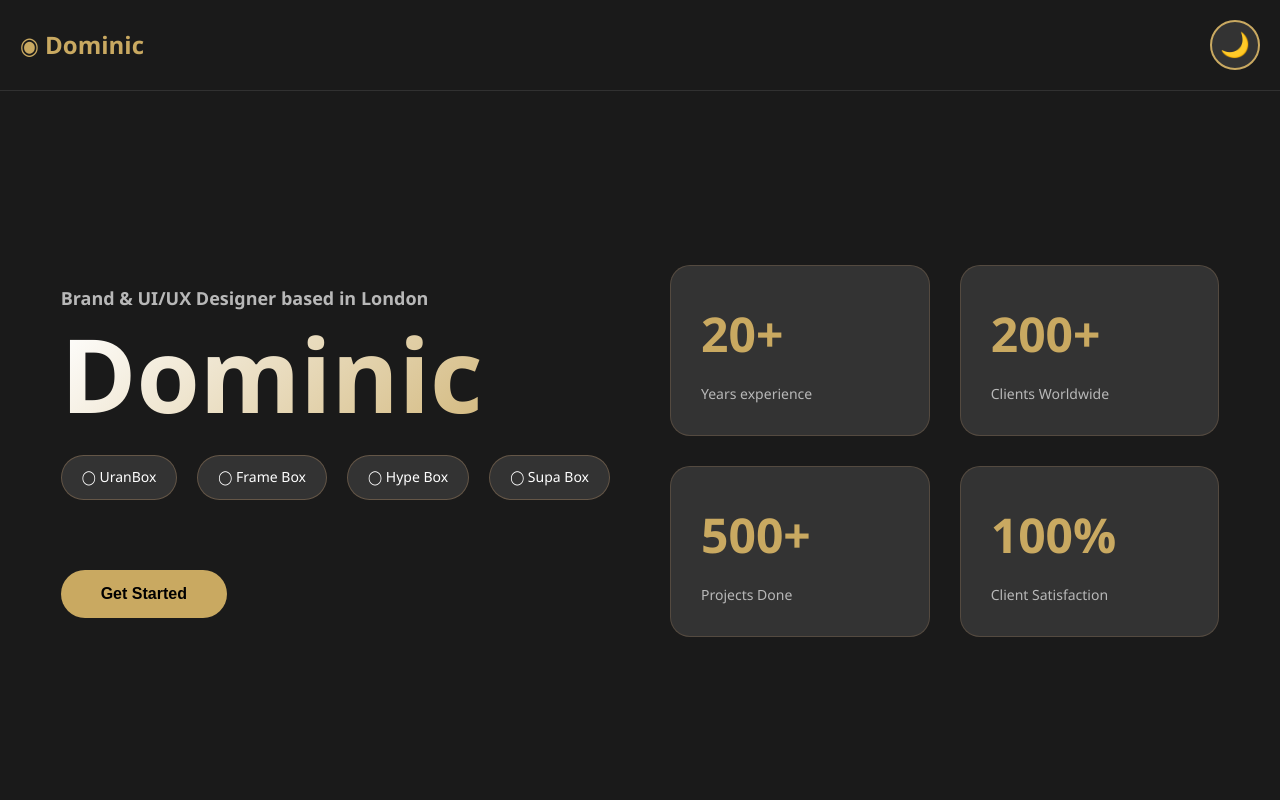
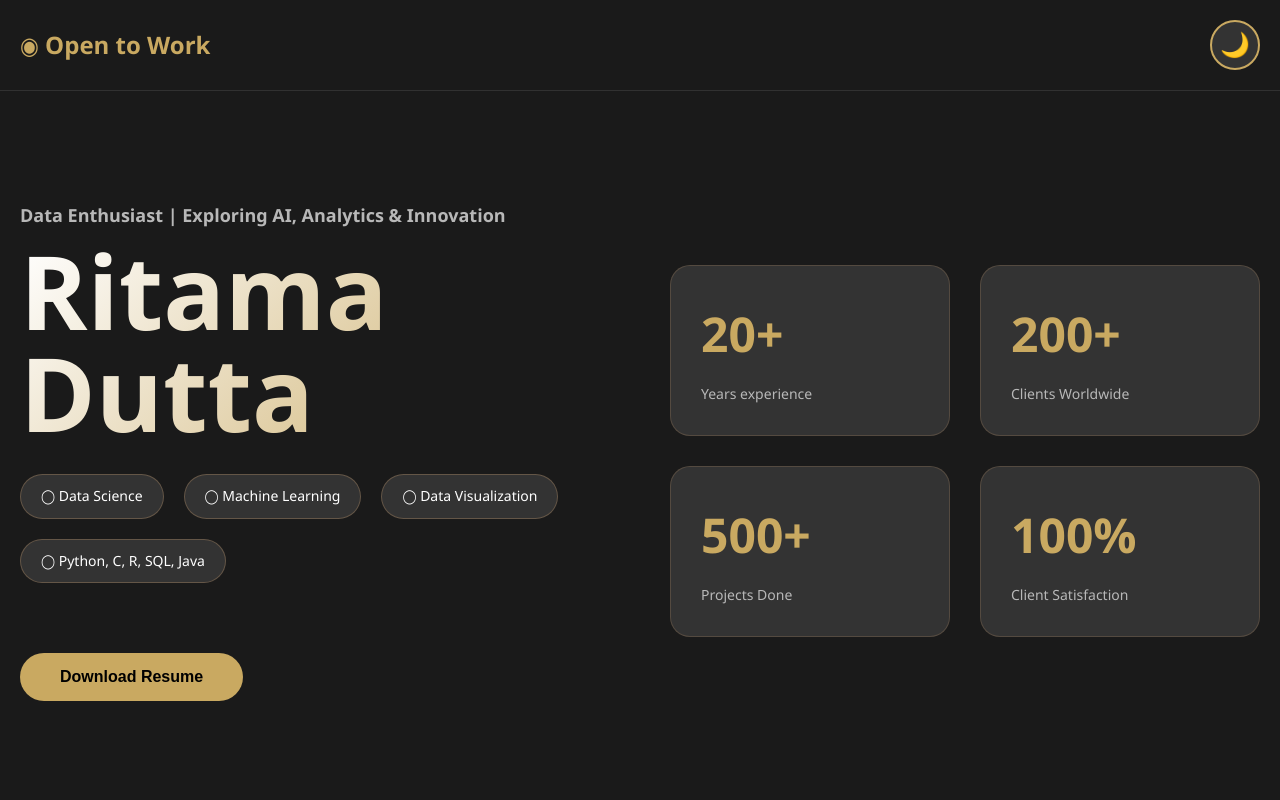
Before and after one commit to rexX-dx/rex_dex, a plain HTML site: page index.html in a window 1280 px wide. Shown: the top 800 px of the page. Drawn offline with Linux system fonts and the light colour scheme.

Commit message:
Update index.html

```diff
--- a/index.html
+++ b/index.html
@@ -3,7 +3,7 @@
 <head>
     <meta charset="UTF-8">
     <meta name="viewport" content="width=device-width, initial-scale=1.0">
-    <title>Dominic - UX/UI Designer</title>
+    <title>Ritama - portfoliyo</title>
     <style>
         * {
             margin: 0;
@@ -507,7 +507,7 @@
     <header>
         <div class="container">
             <div class="header-content">
-                <div class="logo">◉ Dominic</div>
+                <div class="logo">◉ Open to Work</div>
                 <button class="theme-toggle" id="themeToggle">🌙</button>
             </div>
         </div>
@@ -517,15 +517,15 @@
         <div class="container">
             <div class="hero-content">
                 <div class="hero-left">
-                    <h2>Brand & UI/UX Designer based in London</h2>
-                    <h1>Dominic</h1>
+                    <h2>Data Enthusiast | Exploring AI, Analytics & Innovation</h2>
+                    <h1>Ritama Dutta</h1>
                     <div class="hero-services">
-                        <span class="service-tag">◯ UranBox</span>
-                        <span class="service-tag">◯ Frame Box</span>
-                        <span class="service-tag">◯ Hype Box</span>
-                        <span class="service-tag">◯ Supa Box</span>
+                        <span class="service-tag">◯ Data Science</span>
+                        <span class="service-tag">◯ Machine Learning</span>
+                        <span class="service-tag">◯ Data Visualization</span>
+                        <span class="service-tag">◯ Python, C, R, SQL, Java</span>
                     </div>
-                    <button class="cta-button">Get Started</button>
+                    <button class="cta-button">Download Resume</button>
                 </div>
                 <div class="hero-right">
                     <div class="stats-grid">
```
